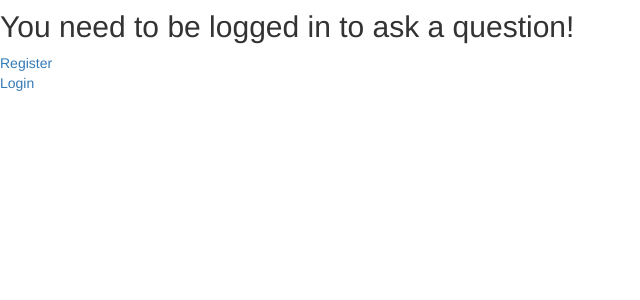
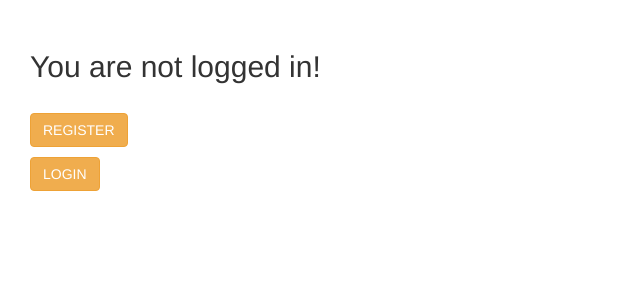
Before and after one commit to tothhajnalka17/askmate3, a Flask app: page /add_question in a window 1280 px wide. Shown: the part 72-372 px from the top of the page, without its empty margins (0-640 px from the left). Run offline with Flask 2, Linux system fonts and the light colour scheme; some libraries are stand-ins or nearby versions.

Commit message:
fix: profil,users,add_question htmls button after else statesment

```diff
--- a/templates/add_question.html
+++ b/templates/add_question.html
@@ -4,29 +4,36 @@
 {% block body %}
 {% if session.username %}
 <br>
+
+<div class="container-fluid border-bottom">
+<div class="col-xs-10 col-md-offset-1">
+    <form action="{{url_for('add_question')}}" method="POST">
+        <div style="margin-top: 8rem">
         <div>
-<form action="{{url_for('add_question')}}" method="POST">
-  <div class="form-group-add center">
-    <p class=" text-antiquewhite"><label for="title">Your question title</label></p>
-    <textarea  style="background-color: dimgrey" class=" border border_black" id="title" name="title"  required></textarea>
-    <br>
+        <h3>Title for your question</h3>
+        <textarea  class=" border border_black" style="width: 55rem; height: 7rem" id="title" name="title"  required></textarea>
         </div>
-  <div class="form-group-add center">
-    <p class=" text-antiquewhite"><label for="message">Add a message</label></p>
-    <textarea style="background-color: dimgrey" class=" border border_black" id="message" name="message" rows="5" cols="50" required></textarea>
-    <br>
+        <div style="margin-top: 3rem">
+        <h3>Type your question</h3>
+        <textarea id="message" name="message" style="width: 55rem; height: 7rem" required></textarea>
         </div>
-
-  <button class="btn submitbtn center" name="add_question">
+        <button class="btn btn-warning btn-circle text-uppercase" style="margin-top: 1rem; margin-bottom: 3rem" name="add_question">
             Post question
         </button>
+        </div>
     </form>
 </div>
-
 </div>
     {% else %}
-    <h2>You need to be logged in to ask a question!</h2>
-    <a href="{{url_for('register')}}">Register</a><br>
-    <a href="{{url_for('userlogin')}}">Login</a><br>
+    <br>
+<div style="margin-left: 3rem">
+    <h2 >You are not logged in!</h2>
+    <ul class="text-uppercase list-inline" style="text-align: left; margin-top: 1rem">
+        <li class="dd" style="margin-top: 2rem"><a class="btn btn-warning btn-circle text-uppercase" href="{{url_for('register')}}">Register</a></li>
+            <br>
+        <li class="dd" style="margin-top: 1rem"><a class="btn btn-warning btn-circle text-uppercase href="{{url_for('userlogin')}}">Login</a></li>
+            <br>
+    </ul>
+</div>
 {% endif%}
 {% endblock %}
```
Also changed, not shown: templates/profile.html (+10 -3 lines), templates/users.html (+10 -3 lines). Lines whose indentation alone changed are shown as unchanged.
